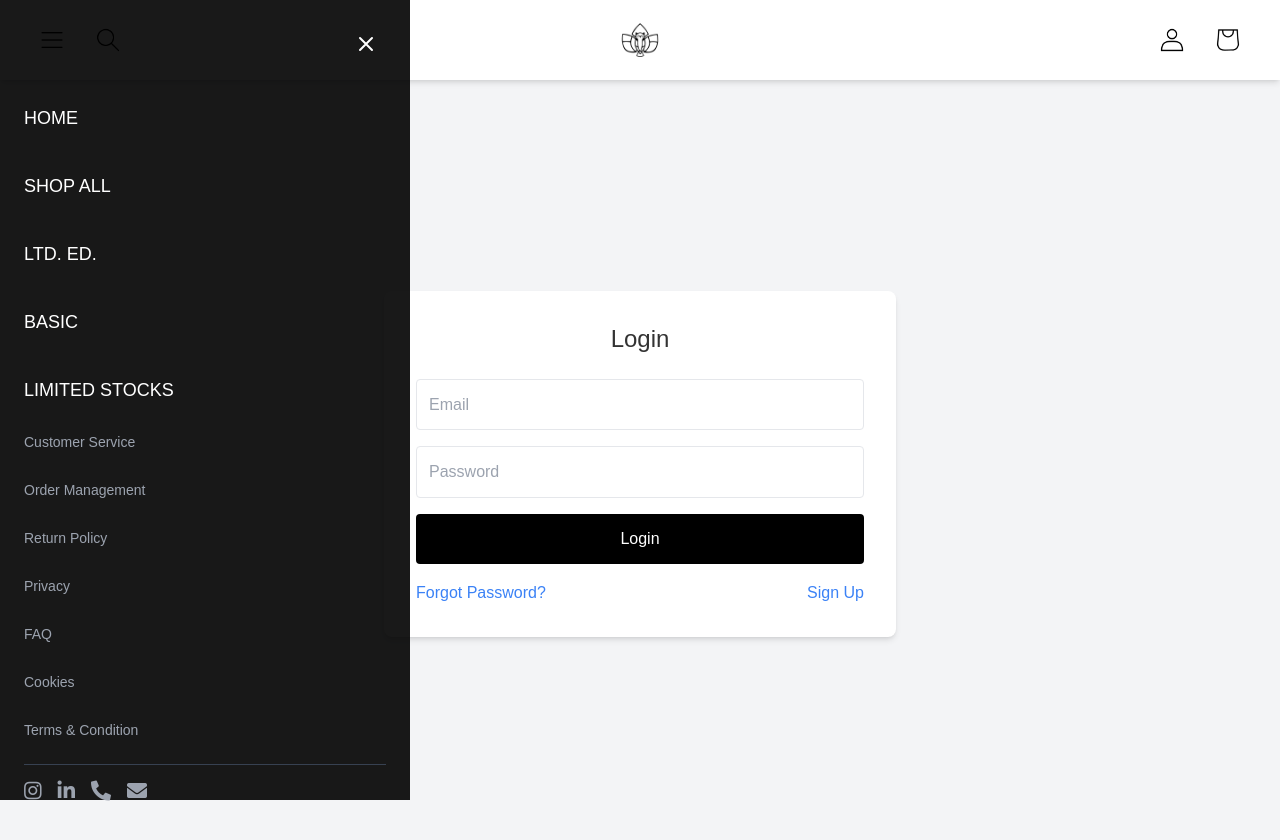
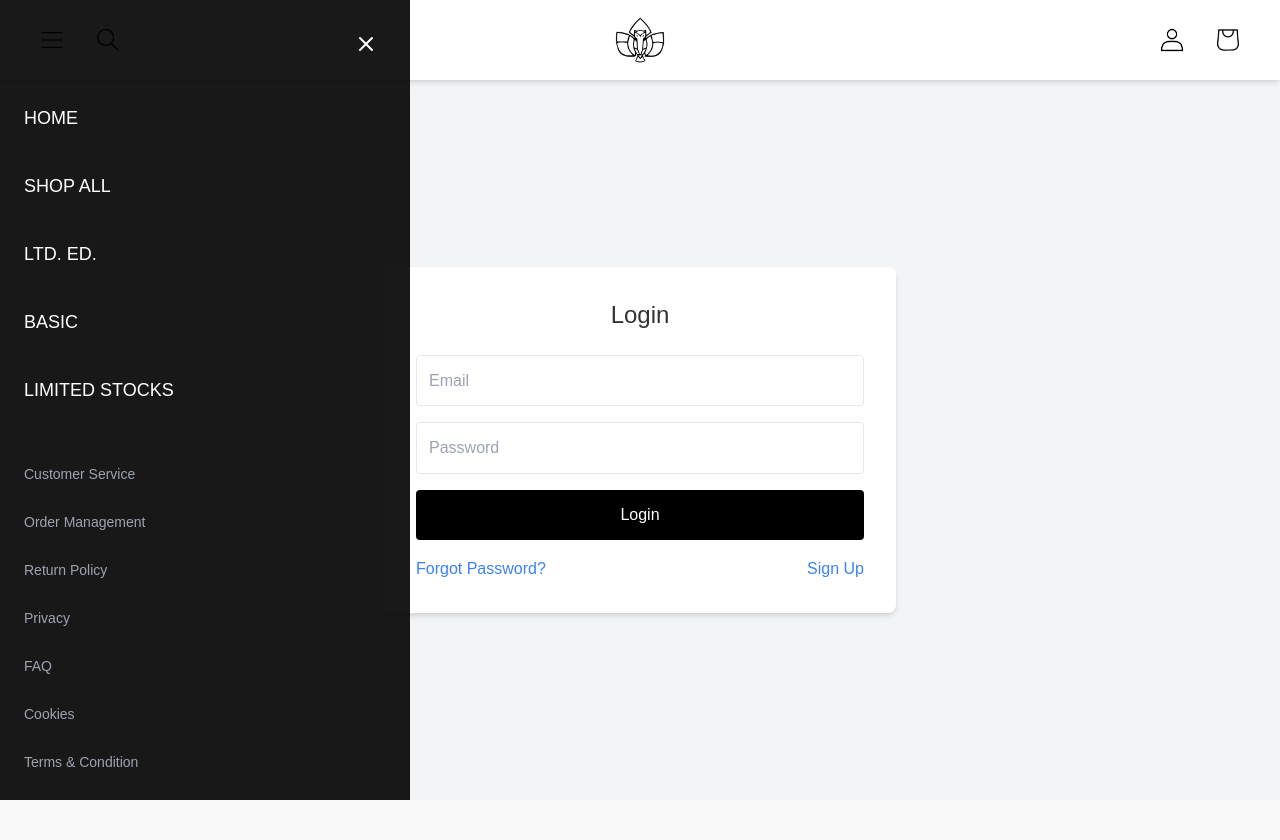
Before and after one commit to nikpatil2123/FrontEnd-E-Commerce-Website, a React (Vite) app: page /login in a window 1280 px wide. Both pictures are taken after a click on the picture 52 px from the left and 40 px from the top of the page. Shown: the top 840 px of the page. After the commit the page ends 800 px from the top, so only its background shows below. Built offline with nearby package versions, Linux system fonts and the light colour scheme; a web font is replaced by a local one.

Commit message:
added api

```diff
--- a/src/authorization/Login.tsx
+++ b/src/authorization/Login.tsx
@@ -1,36 +1,53 @@
-import React, { useState, useEffect, useRef } from 'react';
-import { Home, ShoppingCart, User, Search, Menu } from 'lucide-react';
-import logo from '../assets/blacklogo.png';
-import { LogIn } from "lucide-react";
-import { Link } from "react-router-dom";
+import React, { useState, useEffect, useRef } from "react";
+import { Link, useNavigate } from "react-router-dom";
+import axios from "axios";
+import logo from "../assets/blacklogo.png";
 import shopping from "../assets/CART.png";
 import user from "../assets/USER.png";
-import search from "../assets/SEARCH.png"
+import search from "../assets/SEARCH.png";
 import menu from "../assets/MENU.png";
-// Navigation Component
-const Navbar = ({ cartCount, toggleCart }) => {
+
+// API Configuration
+const API_URL = "http://localhost:5000/api/auth";
+
+const Login = () => {
+	const navigate = useNavigate();
+
+	// Auth States
+	const [isSignup, setIsSignup] = useState(false);
+	const [isForgotPassword, setIsForgotPassword] = useState(false);
+	const [loading, setLoading] = useState(false);
+	const [error, setError] = useState<string | null>(null);
+	const [formData, setFormData] = useState({
+		name: "",
+		email: "",
+		password: "",
+	});
+
+	// Navbar States
 	const [isMenuOpen, setIsMenuOpen] = useState(false);
 	const [isSearchOpen, setIsSearchOpen] = useState(false);
 	const [searchQuery, setSearchQuery] = useState("");
-  const searchInputRef = useRef(null);
 	const [isMobile, setIsMobile] = useState(false);
+	const searchInputRef = useRef<HTMLInputElement>(null);
+	const [cartCount, setCartCount] = useState(0);
 
-  const toggleMenu = () => {
-	setIsMenuOpen((prevState) => !prevState);
-	setIsSearchOpen(false);
-  };
+	const toggleMenu = () => setIsMenuOpen((prev) => !prev);
+	const toggleSearch = () => setIsSearchOpen((prev) => !prev);
+	const toggleCart = () => console.log("Cart toggled");
 
-  const toggleSearch = () => {
-	setIsSearchOpen((prevState) => !prevState);
-  };
-
-  const handleSearch = (e) => {
-	setSearchQuery(e.target.value);
-  };
+	// Effects
+	useEffect(() => {
+		const checkMobile = () => setIsMobile(window.innerWidth <= 768);
+		checkMobile();
+		window.addEventListener("resize", checkMobile);
+		return () => window.removeEventListener("resize", checkMobile);
+	}, []);
 
 	useEffect(() => {
-	const closeMenu = (e) => {
-	  if (!e.target.closest("#side-menu") && e.target.id !== "menu-icon") {
+		const closeMenu = (e: MouseEvent) => {
+			const target = e.target as HTMLElement;
+			if (!target.closest("#side-menu") && target.id !== "menu-icon") {
 				setIsMenuOpen(false);
 			}
 		};
@@ -38,149 +55,67 @@ const Navbar = ({ cartCount, toggleCart }) => {
 		return () => window.removeEventListener("click", closeMenu);
 	}, []);
 
-  return (
-	<nav className="flex items-center justify-between h-14 sm:h-16 md:h-20 bg-white fixed top-0 left-0 right-0 z-50 px-2 sm:px-4 md:px-8 shadow-md">
-	  <div className="flex items-center space-x-2 md:space-x-4 text-black">
-		<img
-		  src={menu}
-		  alt=""
-		  className="w-6 h-6 sm:w-8 sm:h-8 md:w-10 md:h-10 p-1 md:p-2 hover:text-gray-400"
-		  id="menu-icon"
-		  onClick={toggleMenu}
-		/>
-		{isSearchOpen && (
-		  <div className="relative flex-1 w-24 sm:w-32 md:w-64" id="search-input">
-			<input
-			  type="text"
-			  className="bg-gray-800 text-white px-2 md:px-4 py-1 md:py-2 rounded-full focus:outline-none w-full text-xs sm:text-sm md:text-base"
-			  placeholder="Search"
-			  value={searchQuery}
-			  onChange={handleSearch}
-			  ref={searchInputRef}
-			/>
-		  </div>
-		)}
-		{!isSearchOpen && (
-		  <img
-			src={search}
-			alt="search icon"
-			className="w-6 h-6 sm:w-8 sm:h-8 md:w-10 md:h-10 p-1 md:p-2 hover:text-gray-400"
-			id="search-icon"
-			onClick={toggleSearch}
-		  />
-		)}
-	  </div>
-
-	  <div className="flex-1 text-center">
-		<a href="/">
-		  <div className="flex justify-center items-center">
-			<img src={logo} alt="Logo" className="h-8 w-8 sm:h-10 sm:w-10 md:h-12 md:w-12" />
-		  </div>
-		</a>
-	  </div>
-
-	  <div className="flex items-center space-x-2 md:space-x-4 text-black">
-		<Link to="/login">
-		  <img
-			src={user}
-			alt="User Icon"
-			className="w-6 h-6 sm:w-8 sm:h-8 md:w-10 md:h-10 p-1 md:p-2 hover:text-gray-400"
-		  />
-		</Link>
-		<div className="relative">
-		  <img
-			src={shopping}
-			alt="Shopping Cart Icon"
-			className="w-6 h-6 sm:w-8 sm:h-8 md:w-10 md:h-10 p-1 md:p-2 hover:text-gray-400"
-			onClick={toggleCart}
-		  />
-		  {cartCount > 0 && (
-			<span className="absolute -top-1 -right-1 md:-top-2 md:-right-2 bg-red-500 text-white rounded-full w-3 h-3 sm:w-4 sm:h-4 md:w-5 md:h-5 flex items-center justify-center text-[8px] sm:text-xs">
-			  {cartCount}
-			</span>
-		  )}
-		</div>
-	  </div>
-
-	  {/* Side Menu */}
-	  <div
-		className={`fixed top-0 left-0 h-screen bg-black/90 text-white z-30 transform transition-transform duration-500 ease-in-out ${
-		  isMenuOpen ? "translate-x-0" : "-translate-x-full"
-		} ${
-		  isMobile ? "w-[200px]" : "w-[410px]"
-		}`}
-		id="side-menu"
-	  >
-		<div className="p-4 sm:p-6 flex flex-col h-full">
-		  <div className="flex justify-end mb-4 sm:mb-8">
-			<button
-			  onClick={toggleMenu}
-			  className="text-white hover:text-gray-300 transition-colors p-2"
-			>
-			  <svg className="w-6 h-6" fill="none" stroke="currentColor" viewBox="0 0 24 24">
-				<path strokeLinecap="round" strokeLinejoin="round" strokeWidth={2} d="M6 18L18 6M6 6l12 12" />
-			  </svg>
-			</button>
-		  </div>
-
-		  <div className="flex-1 space-y-4 sm:space-y-6 text-base sm:text-lg font-regular">
-			<a href="/" className="block hover:text-gray-400 py-2">HOME</a>
-			<Link to="/shop" className="block hover:text-gray-400 py-2">SHOP ALL</Link>
-			<Link to="/LTD/:id" className="block hover:text-gray-400 py-2">LTD. ED.</Link>
-			<Link to="/Basic/:id" className="block hover:text-gray-400 py-2">BASIC</Link>
-			<Link to="/Limited/:id" className="block hover:text-gray-400 py-2">LIMITED STOCKS</Link>
-		  </div>
-
-		  <div className="space-y-3 sm:space-y-5 text-xs sm:text-sm text-gray-400 mt-4">
-			<Link to="/CustomerService" className="block hover:text-gray-300 py-1">Customer Service</Link>
-			<Link to="/Orders" className="block hover:text-gray-300 py-1">Order Management</Link>
-			<Link to="/ReturnPolicy" className="block hover:text-gray-300 py-1">Return Policy</Link>
-			<Link to="/Privacy" className="block hover:text-gray-300 py-1">Privacy</Link>
-			<Link to="/FAQ" className="block hover:text-gray-300 py-1">FAQ</Link>
-			<Link to="/Cookies" className="block hover:text-gray-300 py-1">Cookies</Link>
-			<Link to="/T&C" className="block hover:text-gray-300 py-1">Terms & Condition</Link>
-
-			<div className="flex space-x-4 mt-6 pt-4 border-t border-gray-700">
-			  <a href="https://www.instagram.com/tristanaindia/" target="_blank" rel="noopener noreferrer" className="text-gray-400 hover:text-gray-300">
-				<i className="fab fa-instagram text-lg sm:text-xl"></i>
-			  </a>
-			  <a href="https://www.linkedin.com" target="_blank" rel="noopener noreferrer" className="text-gray-400 hover:text-gray-300">
-				<i className="fab fa-linkedin-in text-lg sm:text-xl"></i>
-			  </a>
-			  <a href="tel:+123456789" target="_blank" rel="noopener noreferrer" className="text-gray-400 hover:text-gray-300">
-				<i className="fas fa-phone-alt text-lg sm:text-xl"></i>
-			  </a>
-			  <a href="mailto:someone@example.com" target="_blank" rel="noopener noreferrer" className="text-gray-400 hover:text-gray-300">
-				<i className="fas fa-envelope text-lg sm:text-xl"></i>
-			  </a>
-			</div>
-		  </div>
-		</div>
-	  </div>
-	</nav>
-  );
+	// Handlers
+	const handleInputChange = (e: React.ChangeEvent<HTMLInputElement>) => {
+		setFormData({
+			...formData,
+			[e.target.name]: e.target.value,
+		});
 	};
 
-// Login Component
-const LoginPage = () => {
-  const [isSignup, setIsSignup] = useState(false);
-  const [isForgotPassword, setIsForgotPassword] = useState(false);
+	const handleSubmit = async (e: React.FormEvent) => {
+		e.preventDefault();
+		setError(null);
+		setLoading(true);
+
+		try {
+			if (isSignup) {
+				// Registration
+				const response = await axios.post(`${API_URL}/signup`, {
+					name: formData.name,
+					email: formData.email,
+					password: formData.password,
+				});
+
+				alert(response.data.message);
+				navigate("/");
+			} else {
+				// Login
+				const response = await axios.post(`${API_URL}/login`, {
+					email: formData.email,
+					password: formData.password,
+				});
+
+				alert(response.data.msg); // Since backend returns msg instead of a token
+				navigate("/");
+			}
+		} catch (err: any) {
+			setError(err.response?.data?.message || "An error occurred");
+		} finally {
+			setLoading(false);
+		}
+	};
 
 	const renderLoginForm = () => {
 		if (isForgotPassword) {
 			return (
-        <div className="w-full max-w-md">
+				<form onSubmit={handleSubmit} className="w-full max-w-md">
 					<h2 className="text-2xl mb-6 text-center">Reset Password</h2>
 					<input
 						type="email"
+						name="email"
+						value={formData.email}
+						onChange={handleInputChange}
 						placeholder="Enter your email"
 						className="w-full p-3 mb-4 border rounded"
+						required
 					/>
 					<button
-            className="w-full bg-black text-white p-3 rounded hover:bg--600"
-            onClick={() => setIsForgotPassword(false)}
+						type="submit"
+						className="w-full bg-black text-white p-3 rounded hover:bg-gray-800 disabled:bg-gray-400"
+						disabled={loading}
 					>
-            Send Reset Link
+						{loading ? "Sending..." : "Send Reset Link"}
 					</button>
 					<p
 						className="text-center mt-4 text-blue-500 cursor-pointer"
@@ -188,64 +123,93 @@ const LoginPage = () => {
 					>
 						Back to Login
 					</p>
-        </div>
+				</form>
 			);
 		}
 
 		if (isSignup) {
 			return (
-        <div className="w-full max-w-md">
+				<form onSubmit={handleSubmit} className="w-full max-w-md">
 					<h2 className="text-2xl mb-6 text-center">Sign Up</h2>
 					<input
 						type="text"
+						name="name"
+						value={formData.name}
+						onChange={handleInputChange}
 						placeholder="Full Name"
 						className="w-full p-3 mb-4 border rounded"
+						required
 					/>
 					<input
 						type="email"
+						name="email"
+						value={formData.email}
+						onChange={handleInputChange}
 						placeholder="Email"
 						className="w-full p-3 mb-4 border rounded"
+						required
 					/>
 					<input
 						type="password"
+						name="password"
+						value={formData.password}
+						onChange={handleInputChange}
 						placeholder="Password"
 						className="w-full p-3 mb-4 border rounded"
+						required
 					/>
 					<button
-            className="w-full bg-black text-white p-3 rounded hover:bg-gray-600"
+						type="submit"
+						className="w-full bg-black text-white p-3 rounded hover:bg-gray-800 disabled:bg-gray-400"
+						disabled={loading}
 					>
-            Create Account
+						{loading ? "Creating Account..." : "Create Account"}
 					</button>
 					<p className="text-center mt-4">
-            Already have an account?
+						Already have an account?{" "}
 						<span
-              className="text-blue-500 ml-2 cursor-pointer"
+							className="text-blue-500 cursor-pointer"
 							onClick={() => setIsSignup(false)}
 						>
 							Login
 						</span>
 					</p>
-        </div>
+				</form>
 			);
 		}
 
 		return (
-      <div className="w-full max-w-md">
+			<form onSubmit={handleSubmit} className="w-full max-w-md">
 				<h2 className="text-2xl mb-6 text-center">Login</h2>
+				{error && (
+					<div className="bg-red-100 border border-red-400 text-red-700 px-4 py-3 rounded mb-4">
+						{error}
+					</div>
+				)}
 				<input
 					type="email"
+					name="email"
+					value={formData.email}
+					onChange={handleInputChange}
 					placeholder="Email"
 					className="w-full p-3 mb-4 border rounded"
+					required
 				/>
 				<input
 					type="password"
+					name="password"
+					value={formData.password}
+					onChange={handleInputChange}
 					placeholder="Password"
 					className="w-full p-3 mb-4 border rounded"
+					required
 				/>
 				<button
-          className="w-full bg-black text-white p-3 rounded hover:bg-gray-600"
+					type="submit"
+					className="w-full bg-black text-white p-3 rounded hover:bg-gray-800 disabled:bg-gray-400"
+					disabled={loading}
 				>
-          Login
+					{loading ? "Logging in..." : "Login"}
 				</button>
 				<div className="flex justify-between mt-4">
 					<p
@@ -261,55 +225,129 @@ const LoginPage = () => {
 						Sign Up
 					</p>
 				</div>
-      </div>
+			</form>
 		);
 	};
 
 	return (
-    <div className="min-h-screen flex items-center justify-center bg-gray-100">
+		<>
+			{/* Navbar */}
+			<nav className="flex items-center justify-between h-14 sm:h-16 md:h-20 bg-white fixed top-0 left-0 right-0 z-50 px-2 sm:px-4 md:px-8 shadow-md">
+				{/* Left Side */}
+				<div className="flex items-center space-x-4 text-black">
+					<img
+						src={menu}
+						alt="menu icon"
+						className="text-xl p-2 hover:text-gray-400 w-10 h-10 cursor-pointer"
+						id="menu-icon"
+						onClick={toggleMenu}
+					/>
+					{isSearchOpen && (
+						<div className="relative flex-1" id="search-input">
+							<input
+								type="text"
+								className="bg-gray-800 text-white px-3 py-1 sm:px-4 sm:py-2 rounded-full focus:outline-none w-full text-sm sm:text-base"
+								placeholder="Search"
+								value={searchQuery}
+								onChange={(e) => setSearchQuery(e.target.value)}
+								ref={searchInputRef}
+							/>
+						</div>
+					)}
+					{!isSearchOpen && (
+						<img
+							src={search}
+							alt="search icon"
+							className="text-xl p-2 hover:text-gray-400 w-10 h-10 cursor-pointer"
+							id="search-icon"
+							onClick={toggleSearch}
+						/>
+					)}
+				</div>
+
+				{/* Center: Logo */}
+				<div className="flex-1 text-center">
+					<Link to="/">
+						<div className="flex justify-center items-center">
+							<img src={logo} alt="Logo" className="h-16 w-16" />
+						</div>
+					</Link>
+				</div>
+
+				{/* Right Side */}
+				<div className="flex items-center space-x-4 text-black">
+					<Link to="/login">
+						<img
+							src={user}
+							alt="User Icon"
+							className="text-xl p-2 hover:text-gray-400 w-10 h-10"
+						/>
+					</Link>
+					<div className="relative">
+						<img
+							src={shopping}
+							alt="Shopping Cart Icon"
+							className="text-xl p-2 hover:text-gray-400 w-10 h-10 cursor-pointer"
+							onClick={toggleCart}
+						/>
+						{cartCount > 0 && (
+							<span className="absolute -top-2 -right-2 bg-red-500 text-white rounded-full w-5 h-5 flex items-center justify-center text-xs">
+								{cartCount}
+							</span>
+						)}
+					</div>
+				</div>
+
+				{/* Side Menu */}
+				{isMenuOpen && (
+					<div
+						className="fixed top-0 left-0 h-screen bg-black/90 text-white z-30 transform transition-transform duration-500 ease-in-out w-[410px]"
+						id="side-menu"
+					>
+						<div className="p-4 sm:p-6 flex flex-col h-full">
+							<div className="flex justify-end mb-4 sm:mb-8">
+								<button
+									onClick={toggleMenu}
+									className="text-white hover:text-gray-300 transition-colors p-2"
+								>
+									<svg className="w-6 h-6" fill="none" stroke="currentColor" viewBox="0 0 24 24">
+										<path strokeLinecap="round" strokeLinejoin="round" strokeWidth={2} d="M6 18L18 6M6 6l12 12" />
+									</svg>
+								</button>
+							</div>
+
+							{/* Menu Links */}
+							<div className="flex-1 space-y-4 sm:space-y-6 text-base sm:text-lg font-regular">
+								<Link to="/" className="block hover:text-gray-400 py-2">HOME</Link>
+								<Link to="/shop" className="block hover:text-gray-400 py-2">SHOP ALL</Link>
+								<Link to="/LTD/:id" className="block hover:text-gray-400 py-2">LTD. ED.</Link>
+								<Link to="/Basic/:id" className="block hover:text-gray-400 py-2">BASIC</Link>
+								<Link to="/Limited/:id" className="block hover:text-gray-400 py-2">LIMITED STOCKS</Link>
+							</div>
+
+							{/* Footer Links */}
+							<div className="space-y-3 sm:space-y-5 text-xs sm:text-sm text-gray-400 mt-4">
+								<Link to="/CustomerService" className="block hover:text-gray-300 py-1">Customer Service</Link>
+								<Link to="/Orders" className="block hover:text-gray-300 py-1">Order Management</Link>
+								<Link to="/ReturnPolicy" className="block hover:text-gray-300 py-1">Return Policy</Link>
+								<Link to="/Privacy" className="block hover:text-gray-300 py-1">Privacy</Link>
+								<Link to="/FAQ" className="block hover:text-gray-300 py-1">FAQ</Link>
+								<Link to="/Cookies" className="block hover:text-gray-300 py-1">Cookies</Link>
+								<Link to="/T&C" className="block hover:text-gray-300 py-1">Terms & Condition</Link>
+							</div>
+						</div>
+					</div>
+				)}
+			</nav>
+
+			{/* Login Form */}
+			<div className="min-h-screen flex items-center justify-center bg-gray-100 pt-20">
 				<div className="bg-white p-8 rounded-lg shadow-md">
 					{renderLoginForm()}
 				</div>
 			</div>
-  );
-};
-
-// Footer Component
-// const Footer = () => {
-//   return (
-//     <footer className="bg-gray-800 text-white py-6">
-//       <div className="container mx-auto flex justify-between items-center">
-//         <div>
-//           <h3 className="text-xl font-bold">TRISTANA</h3>
-//           <p className="text-sm">© 2024 All Rights Reserved</p>
-//         </div>
-//         {/* Footer Links */}
-//         <div className="flex space-x-4">
-//           {/* Ensure these links point to actual pages or routes */}
-//           <a href="#" className="hover:text-gray-300">Privacy Policy</a>
-//           <a href="#" className="hover:text-gray-300">Terms of Service</a>
-//           <a href="#" className="hover:text-gray-300">Contact</a>
-//         </div>
-//       </div>
-//     </footer>
-//   );
-// };
-
-// Main App Component
-const App1 = () => {
-  return (
-    <>
-      {/* Using Fragment instead of div for cleaner markup */}
-      <Navbar />
-      {/* Added padding to avoid content being hidden behind navbar */}
-      <main className='pt-[64px]'>
-        {/* Adjust padding based on navbar height */}
-        <LoginPage />
-      </main>
-      {/* Footer should be outside main content */}
-      {/* <Footer /> */}
 		</>
 	);
 };
 
-export default App1;
+export default Login;
```
Lines whose indentation alone changed are shown as unchanged.
